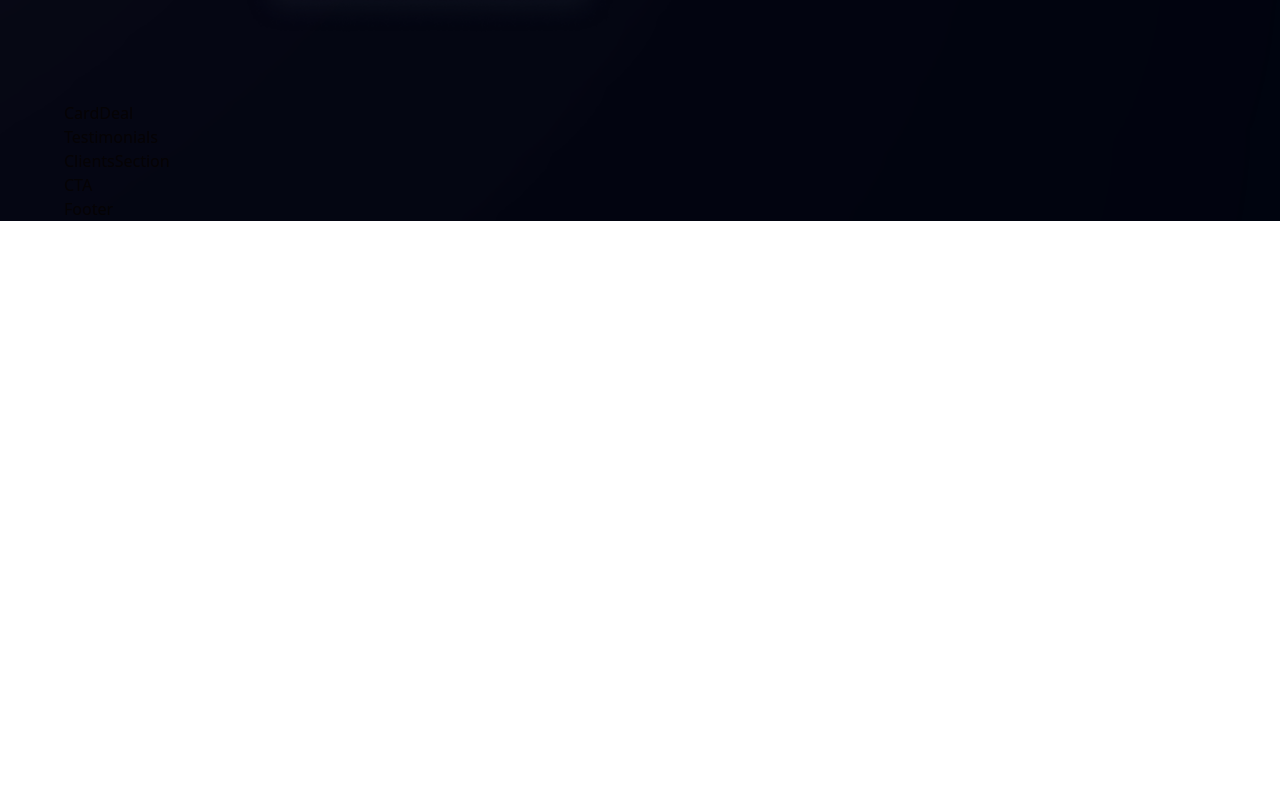
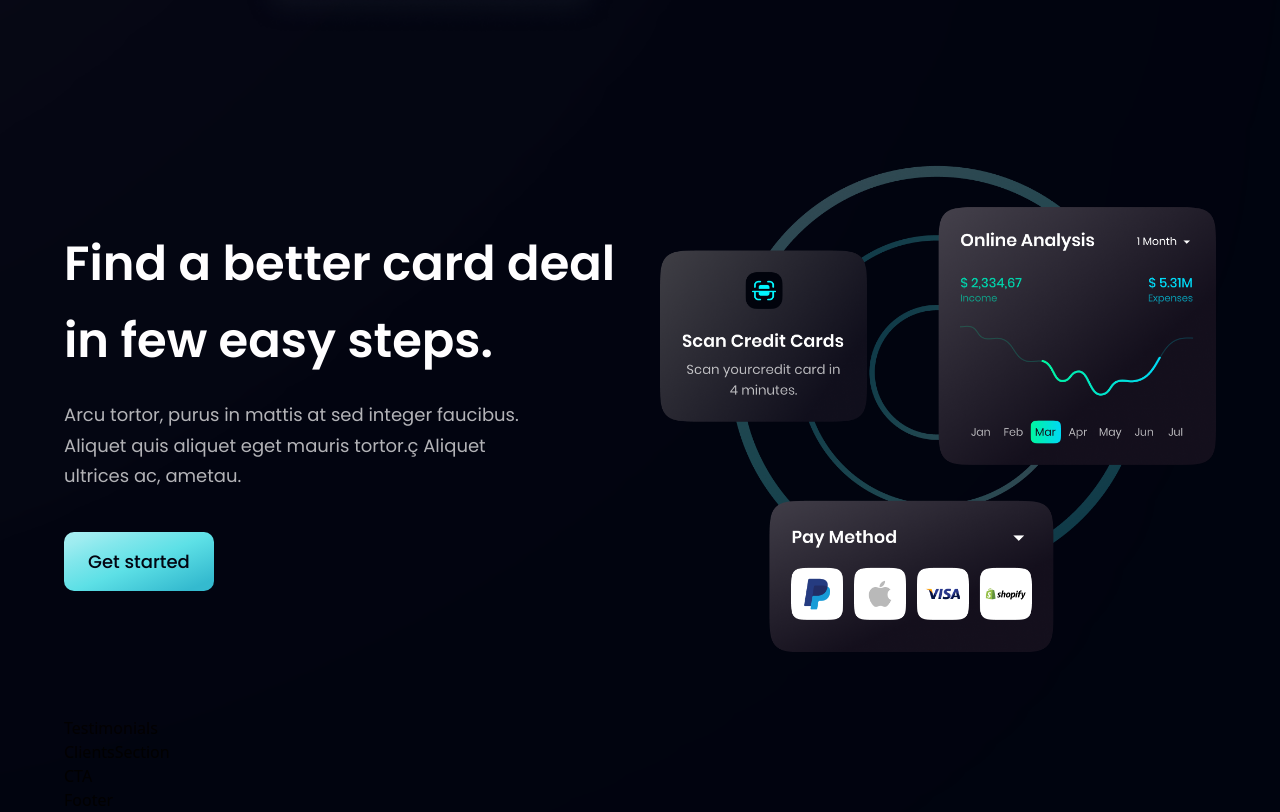
Before and after one commit to jane-doronina/react-modern-bank, a React (Vite) app: page / in a window 1280 px wide. Shown: the part 2088-2900 px from the top of the page. Before the commit the page ends 2309 px from the top, so only its background shows below. Built offline with nearby package versions, Linux system fonts and the light colour scheme.

Commit message:
feat: completed the CardDeal component

```diff
--- a/src/components/Button.jsx
+++ b/src/components/Button.jsx
@@ -1,6 +1,6 @@
 const Button = ({styles}) => {
   return (
-    <button type="button" className={`py-4 px-6 bg-blue-gradient font-poppins font-medium text-[18px] text-primary outline-none ${styles}`}>
+    <button type="button" className={`py-4 px-6 bg-blue-gradient font-poppins font-medium text-[18px] text-primary outline-none rounded-[10px] ${styles}`}>
       Get started
     </button>
   )
--- a/src/components/CardDeal.jsx
+++ b/src/components/CardDeal.jsx
@@ -1,9 +1,19 @@
-import React from 'react'
+import styles, { layout } from "../style";
+import { card } from "../assets";
+import Button from "./Button";
 
-const CardDeal = () => {
-  return (
-    <div>CardDeal</div>
-  )
-}
+
+const CardDeal = () => (
+  <section className={layout.section}>
+    <div className={layout.sectionInfo}>
+      <h2 className={styles.heading2}>Find a better card deal <br className="sm:block hidden" />in few easy steps.</h2>
+      <p className={`${styles.paragraph} max-w-[470px] mt-5`}>Arcu tortor, purus in mattis at sed integer faucibus. Aliquet quis aliquet eget mauris tortor.ç Aliquet ultrices ac, ametau.</p>
+      <Button styles="mt-10" />
+    </div>
+    <div className={layout.sectionImg}>
+      <img className="w-[100%] h-[100%]" src={card} alt="card" />
+    </div>
+  </section>
+)
 
 export default CardDeal
```
